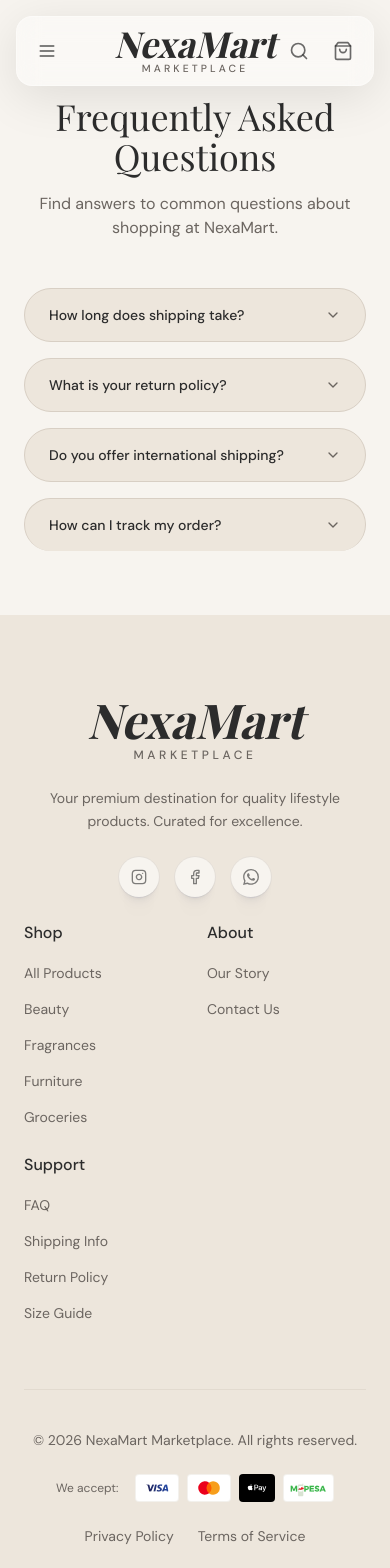
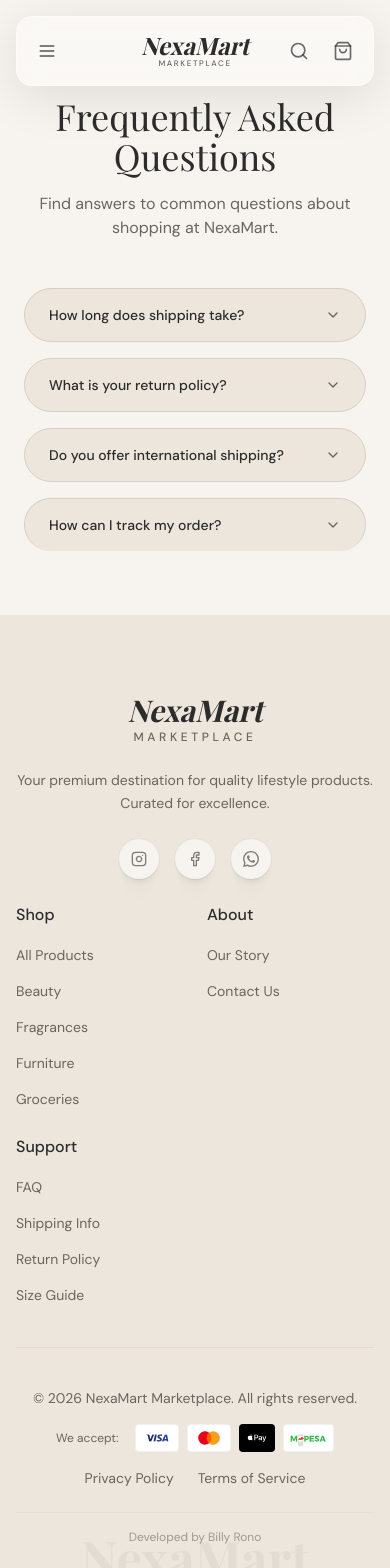
Before and after one commit to Billyrono/alx-project-nexus, a Next.js app: page /faq in a window 390 px wide. Shown: the top 1568 px of the page. Built offline with nearby package versions, Linux system fonts and the light colour scheme.

Commit message:
fix: comprehensive mobile responsiveness for 360px screens (Samsung A12)

```diff
--- a/app/checkout/verify/page.tsx
+++ b/app/checkout/verify/page.tsx
@@ -134,7 +134,7 @@
     <main className="min-h-screen">
       <Header />
       <div className="pt-28 pb-20">
-        <div className="max-w-2xl mx-auto px-6">
+        <div className="max-w-2xl mx-auto px-4 sm:px-6">
           {result?.success ? (
             // Success State
             <div className="text-center">
--- a/app/globals.css
+++ b/app/globals.css
@@ -134,10 +134,12 @@
 
   html {
     scroll-behavior: smooth;
+    overflow-x: hidden;
   }
 
   body {
     @apply bg-background text-foreground;
+    overflow-x: hidden;
   }
 }
 
--- a/app/product/[id]/page.tsx
+++ b/app/product/[id]/page.tsx
@@ -151,7 +151,7 @@
       <main className="min-h-screen">
         <Header />
         <div className="pt-28 pb-20">
-          <div className="max-w-7xl mx-auto px-6 lg:px-8 text-center">
+          <div className="max-w-7xl mx-auto px-4 sm:px-6 lg:px-8 text-center">
             <AlertCircle className="w-16 h-16 mx-auto text-muted-foreground mb-4" />
             <h1 className="text-2xl font-bold mb-2">Product Not Found</h1>
             <p className="text-muted-foreground mb-6">
@@ -175,7 +175,7 @@
     <main className="min-h-screen">
       <Header />
       <div className="pt-28 pb-20">
-        <div className="max-w-7xl mx-auto px-6 lg:px-8">
+        <div className="max-w-7xl mx-auto px-4 sm:px-6 lg:px-8">
           <Link
             href="/shop"
             className="inline-flex items-center gap-2 text-sm text-muted-foreground hover:text-foreground nexamart-transition mb-8"
--- a/app/shop/page.tsx
+++ b/app/shop/page.tsx
@@ -118,14 +118,14 @@
       <div className="pt-28 pb-20">
         <div className="max-w-7xl mx-auto px-4 sm:px-6 lg:px-8">
           {/* Header */}
-          <div className="text-center mb-12">
+          <div className="text-center mb-8 sm:mb-12">
             <span className="text-sm tracking-[0.3em] uppercase text-primary mb-4 block">
               {searchTerm ? "Search Results" : "Our Collection"}
             </span>
-            <h1 className="font-serif text-3xl sm:text-4xl md:text-5xl lg:text-6xl text-foreground mb-4 text-balance">
+            <h1 className="font-serif text-2xl sm:text-3xl md:text-5xl lg:text-6xl text-foreground mb-3 sm:mb-4 text-balance">
               {searchTerm ? `Results for "${searchTerm}"` : "Find Your Perfect Match"}
             </h1>
-            <p className="text-lg text-muted-foreground max-w-md mx-auto">
+            <p className="text-sm sm:text-lg text-muted-foreground max-w-md mx-auto">
               {searchTerm
                 ? `${filteredProducts.length} product${filteredProducts.length !== 1 ? "s" : ""} found`
                 : "Explore our curated collection of products."}
@@ -140,7 +140,7 @@
             )}
           </div>
 
-          <div className="flex gap-8">
+          <div className="flex gap-4 sm:gap-8">
             {/* Sidebar Filters - Desktop */}
             <div className="hidden lg:block w-64 shrink-0">
               <div className="bg-card rounded-3xl p-6 sticky top-32 nexamart-shadow max-h-[calc(100vh-10rem)] overflow-y-auto scrollbar-hide">
@@ -193,7 +193,7 @@
             </div>
             <div className="flex-1">
               {/* Filter Bar & Mobile Filters */}
-              <div className="mb-10 flex items-center justify-between">
+              <div className="mb-6 sm:mb-10 flex items-center justify-between gap-2">
                 <button
                   type="button"
                   onClick={() => setShowFilters(!showFilters)}
--- a/components/nexamart/footer.tsx
+++ b/components/nexamart/footer.tsx
@@ -63,14 +63,14 @@
         </span>
       </div>
 
-      <div className="max-w-7xl mx-auto px-6 lg:px-8 relative z-10">
+      <div className="max-w-7xl mx-auto px-4 sm:px-6 lg:px-8 relative z-10">
         <div
-          className={`grid grid-cols-2 md:grid-cols-4 gap-6 md:gap-10 mb-16 transition-all duration-700 ${isVisible ? "opacity-100 translate-y-0" : "opacity-0 translate-y-8"}`}
+          className={`grid grid-cols-2 md:grid-cols-4 gap-6 md:gap-10 mb-10 sm:mb-16 transition-all duration-700 ${isVisible ? "opacity-100 translate-y-0" : "opacity-0 translate-y-8"}`}
         >
           {/* Brand */}
           <div className="col-span-2 md:col-span-1 flex flex-col items-center text-center">
             <div className="flex flex-col items-center mb-6">
-              <span className="font-serif font-bold italic text-5xl text-foreground leading-none mb-1">
+              <span className="font-serif font-bold italic text-3xl sm:text-5xl text-foreground leading-none mb-1">
                 NexaMart
               </span>
               <span className="text-xs uppercase tracking-[0.3em] text-muted-foreground font-medium">
@@ -176,7 +176,7 @@
         <div
           className={`pt-10 border-t border-border/50 transition-all duration-700 delay-500 ${isVisible ? "opacity-100" : "opacity-0"}`}
         >
-          <div className="flex flex-col md:flex-row items-center justify-between gap-6">
+          <div className="flex flex-col items-center justify-between gap-4 sm:gap-6 md:flex-row">
             <p className="text-sm text-muted-foreground">
               © {new Date().getFullYear()} NexaMart Marketplace. All rights reserved.
             </p>
--- a/components/nexamart/header.tsx
+++ b/components/nexamart/header.tsx
@@ -170,10 +170,10 @@
 
             {/* Logo */}
             <Link href="/" className="absolute left-1/2 -translate-x-1/2 flex flex-col items-center">
-              <span className="font-serif font-bold italic text-4xl text-foreground leading-none">
+              <span className="font-serif font-bold italic text-2xl sm:text-4xl text-foreground leading-none">
                 NexaMart
               </span>
-              <span className="text-[0.65rem] uppercase tracking-[0.3em] text-muted-foreground font-medium">
+              <span className="text-[0.5rem] sm:text-[0.65rem] uppercase tracking-[0.2em] sm:tracking-[0.3em] text-muted-foreground font-medium">
                 Marketplace
               </span>
             </Link>
--- a/components/nexamart/hero.tsx
+++ b/components/nexamart/hero.tsx
@@ -45,7 +45,7 @@
             >
               Premium Lifestyle Solutions
             </span>
-            <h2 className="font-serif text-3xl sm:text-5xl md:text-6xl lg:text-7xl leading-[1.1] mb-2 text-balance text-black">
+            <h2 className="font-serif text-2xl sm:text-5xl md:text-6xl lg:text-7xl leading-[1.1] mb-2 text-balance text-black">
               <span
                 className="block animate-blur-in opacity-0 font-semibold"
                 style={{
@@ -56,7 +56,7 @@
                 Style as unique
               </span>
               <span
-                className="block animate-blur-in opacity-0 font-semibold text-4xl sm:text-5xl md:text-7xl xl:text-9xl"
+                className="block animate-blur-in opacity-0 font-semibold text-3xl sm:text-5xl md:text-7xl xl:text-9xl"
                 style={{
                   animationDelay: "0.6s",
                   animationFillMode: "forwards",
--- a/components/nexamart/newsletter.tsx
+++ b/components/nexamart/newsletter.tsx
@@ -55,9 +55,9 @@
 
   return (
     <section className="py-12 sm:py-16 lg:py-24 bg-primary">
-      <div className="max-w-7xl mx-auto px-6 lg:px-8">
+      <div className="max-w-7xl mx-auto px-4 sm:px-6 lg:px-8">
         <div className="max-w-2xl mx-auto text-center">
-          <h2 className="font-serif text-3xl sm:text-4xl leading-tight text-primary-foreground mb-4 text-balance md:text-7xl">
+          <h2 className="font-serif text-2xl sm:text-3xl md:text-4xl leading-tight text-primary-foreground mb-4 text-balance lg:text-7xl">
             Join the community
           </h2>
           <p className="text-lg text-primary-foreground/80 mb-10">
```
